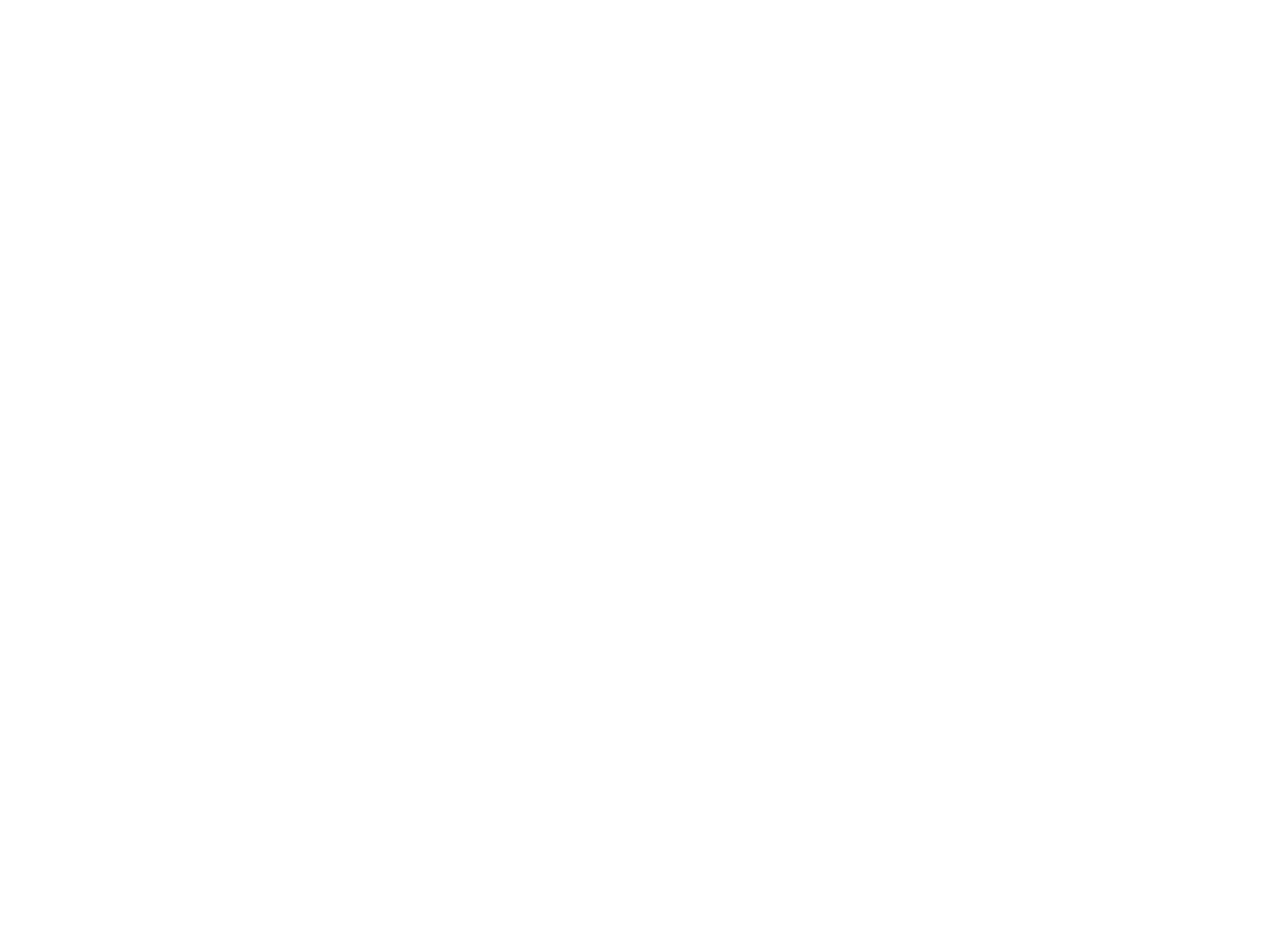
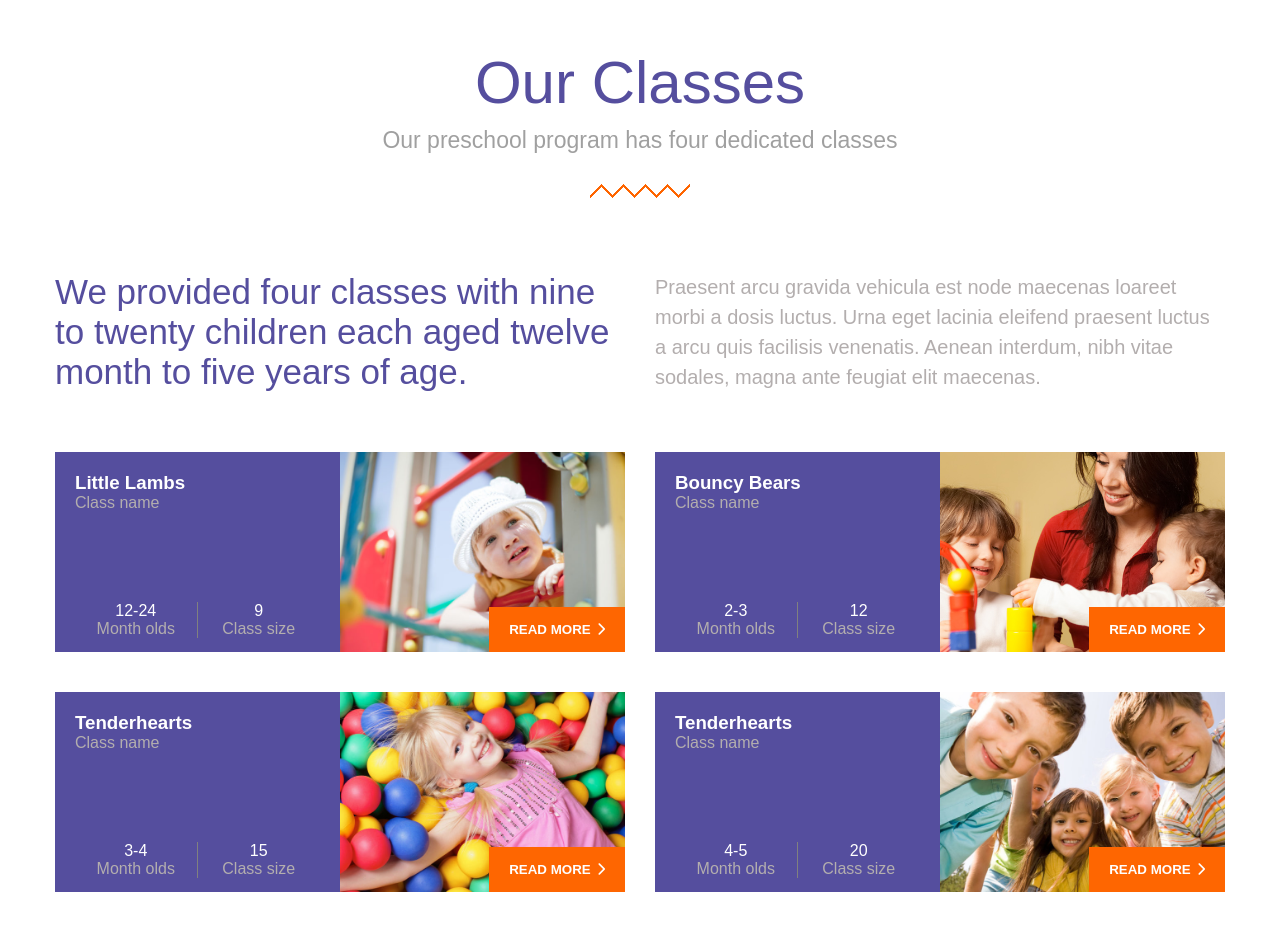
Before and after one commit to Giotreglia/proj-html-vuejs, a Vue app: page / in a window 1280 px wide. Shown: the part 2541-3472 px from the top of the page. Before the commit the page ends 2539 px from the top, so only its background shows below. Built offline with nearby package versions, Linux system fonts and the light colour scheme.

Commit message:
Sezione Classes

```diff
--- a/src/components/AppMain.vue
+++ b/src/components/AppMain.vue
@@ -2,13 +2,15 @@
 import Welcome from '../components/Welcome.vue';
 import OverviewMission from './OverviewMission.vue';
 import StatsSection from './StatsSection.vue';
+import Classes from './Classes.vue';
 
 export default {
     name: 'AppMain',
     components: {
         Welcome,
         OverviewMission,
-        StatsSection
+        StatsSection,
+        Classes
     }
 }
 </script>
@@ -17,6 +19,7 @@
         <Welcome />
         <OverviewMission />
         <StatsSection />
+        <Classes />
     </main>
 </template>
 <style lang="scss">
--- /dev/null
+++ b/src/components/Classes.vue
@@ -0,0 +1,164 @@
+<script>
+import SectionHeader from './SectionHeader.vue';
+import ClassesCard from './ClassesCard.vue';
+
+export default {
+    name: 'Classes',
+    components: {
+        SectionHeader,
+        ClassesCard
+    },
+    data() {
+        return {
+            welcomeList: [
+                {
+                    image: 'src/assets/images/schoolbag_alt.png',
+                    title: 'Morbi Etos',
+                    text: 'Praesent interdum est gravida vehicula est node maecenas loareet morbi a dosis luctus novum est praesent.',
+                    color: 'bg-secondary'
+                },
+                {
+                    image: 'src/assets/images/stroller_alt.png',
+                    title: 'Congue Gravida',
+                    text: 'Elipsis magna a terminal nulla elementum morbi elite forte maecenas est magna etos interdum vitae est.',
+                    color: 'bg-primary'
+                },
+                {
+                    image: 'src/assets/images/globe_alt.png',
+                    title: 'Maecenas Node',
+                    text: 'Praesent interdum est gravida vehicula est node maecenas loareet morbi a dosis luctus novum est praesent.',
+                    color: 'bg-secondary'
+                },
+                {
+                    image: 'src/assets/images/bell_alt.png',
+                    title: 'Praesent interdum',
+                    text: 'Elipsis magna a terminal nulla elementum morbi elite forte maecenas est magna etos interdum vitae est.',
+                    color: 'bg-primary'
+                }
+            ]
+        }
+    },
+}
+</script>
+<template>
+    <section id="classes">
+
+        <!-- Classes header -->
+        <SectionHeader :title="`Our Classes`" :subtitle="`Our preschool program has four dedicated classes`" />
+
+        <!-- Classes main -->
+        <div class="classes-container">
+            <div class="classes-left">
+                <p class="classes-claim primary">
+                    We provided four classes with nine to twenty children each aged twelve month to five
+                    years of age.
+                </p>
+
+                <ClassesCard :title="`Little Lambs`" :age="`12-24`" :size="`9`"
+                    :img="`src/assets/images/gallery_04-690x506.jpg`" />
+
+                <ClassesCard :title="`Tenderhearts`" :age="`3-4`" :size="`15`"
+                    :img="`src/assets/images/class_03-690x506.jpg`" />
+
+            </div>
+            <div class="classes-right">
+                <p class="classes-right-text text-grey">
+                    Praesent arcu gravida vehicula est node maecenas loareet morbi a dosis luctus. Urna
+                    eget lacinia eleifend praesent luctus a arcu quis facilisis venenatis. Aenean interdum, nibh vitae
+                    sodales, magna ante feugiat elit maecenas.
+                </p>
+
+                <ClassesCard :title="`Bouncy Bears`" :age="`2-3`" :size="`12`" :img="`src/assets/images/team_03.jpg`" />
+
+                <ClassesCard :title="`Tenderhearts`" :age="`4-5`" :size="`20`"
+                    :img="`src/assets/images/class_04-690x506.jpg`" />
+
+
+            </div>
+
+        </div>
+
+
+    </section>
+</template>
+<style lang="scss" scoped>
+@use '../styles/general.scss';
+@use '../styles/partials/variables' as *;
+
+#classes {
+    padding: 50px 0;
+    max-width: 1170px;
+    margin: auto;
+}
+
+.classes-container {
+    display: flex;
+    gap: 30px;
+    margin-top: 40px;
+
+    .classes-left,
+    .classes-right {
+        display: flex;
+        flex-direction: column;
+        width: 50%;
+    }
+}
+
+.classes-claim {
+    font-size: 35px;
+    margin-bottom: 40px;
+}
+
+.classes-right-text {
+    font-size: 20px;
+    line-height: 30px;
+    margin-bottom: 40px;
+}
+
+
+.classes-card {
+    display: flex;
+}
+
+.classes-card-left,
+.classes-card-right {
+    display: flex;
+    flex-direction: column;
+    width: 50%;
+    background-color: $color-primary;
+    margin: 20px 0;
+    color: white;
+    padding: 20px;
+}
+
+.classes-card-right {
+    background-image: url('../assets/images/gallery_04-690x506.jpg');
+    background-size: cover;
+    background-repeat: no-repeat;
+    position: relative;
+}
+
+.class-data {
+    margin-top: 90px;
+    display: flex;
+
+    .data-left,
+    .data-right {
+        display: flex;
+        flex-direction: column;
+        justify-content: center;
+        text-align: center;
+        width: 50%;
+    }
+
+    .data-left {
+        border-right: grey solid 1px;
+    }
+}
+
+.classes-btn {
+    position: absolute;
+    bottom: 0;
+    right: 0;
+}
+</style>
--- /dev/null
+++ b/src/components/ClassesCard.vue
@@ -0,0 +1,97 @@
+<script>
+export default {
+    name: 'ClassesCard',
+    props: {
+        title: String,
+        age: String,
+        size: String,
+        img: String,
+    }
+
+
+}
+</script>
+<template>
+    <div class="classes-card">
+        <div class="classes-card-left">
+            <h3>{{ title }}</h3>
+            <span class="text-grey">Class name</span>
+            <div class="class-data">
+                <div class="data-left">
+                    <span>{{ age }}</span>
+                    <span class="text-grey">Month olds</span>
+                </div>
+                <div class="data-right">
+                    <span>{{ size }}</span>
+                    <span class="text-grey">Class size</span>
+                </div>
+
+            </div>
+        </div>
+        <div class="classes-card-right">
+            <img :src="img" :alt="title">
+            <button class="classes-btn btn-big bg-secondary text-white">
+                READ MORE
+                <i class="fa-solid fa-chevron-right"></i>
+            </button>
+        </div>
+    </div>
+</template>
+<style lang="scss" scoped>
+@use '../styles/general.scss';
+@use '../styles/partials/variables' as *;
+
+.classes-card {
+    display: flex;
+}
+
+.classes-card-left,
+.classes-card-right {
+    display: flex;
+    flex-direction: column;
+    width: 50%;
+    height: 200px;
+    background-color: $color-primary;
+    margin: 20px 0;
+    color: white;
+}
+
+.classes-card-left {
+    padding: 20px;
+}
+
+.classes-card-right {
+    position: relative;
+
+    img {
+        object-fit: cover;
+        display: inline-block;
+        width: 100%;
+        height: 100%;
+    }
+}
+
+.class-data {
+    margin-top: 90px;
+    display: flex;
+
+    .data-left,
+    .data-right {
+        display: flex;
+        flex-direction: column;
+        justify-content: center;
+        text-align: center;
+        width: 50%;
+    }
+
+    .data-left {
+        border-right: grey solid 1px;
+    }
+}
+
+.classes-btn {
+    position: absolute;
+    bottom: 0;
+    right: 0;
+}
+</style>
--- a/src/styles/general.scss
+++ b/src/styles/general.scss
@@ -73,7 +73,7 @@
 }
 
 .text-grey {
-    color: rgb(127, 127, 127);
+    color: rgb(179, 174, 174);
 }
 
 .text-white {
```
